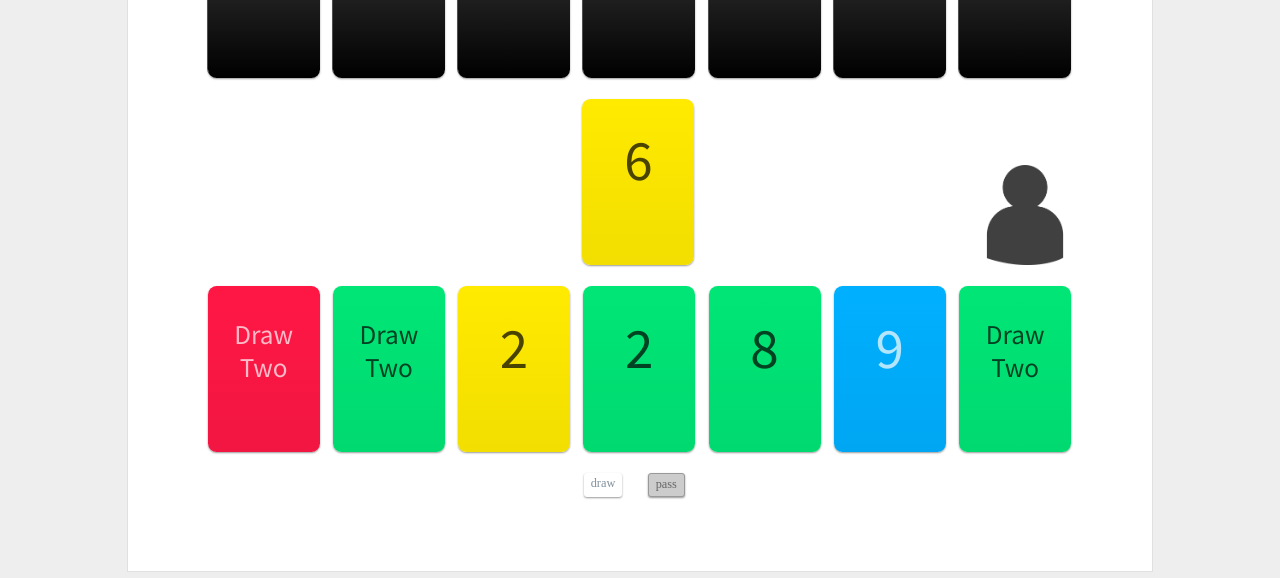
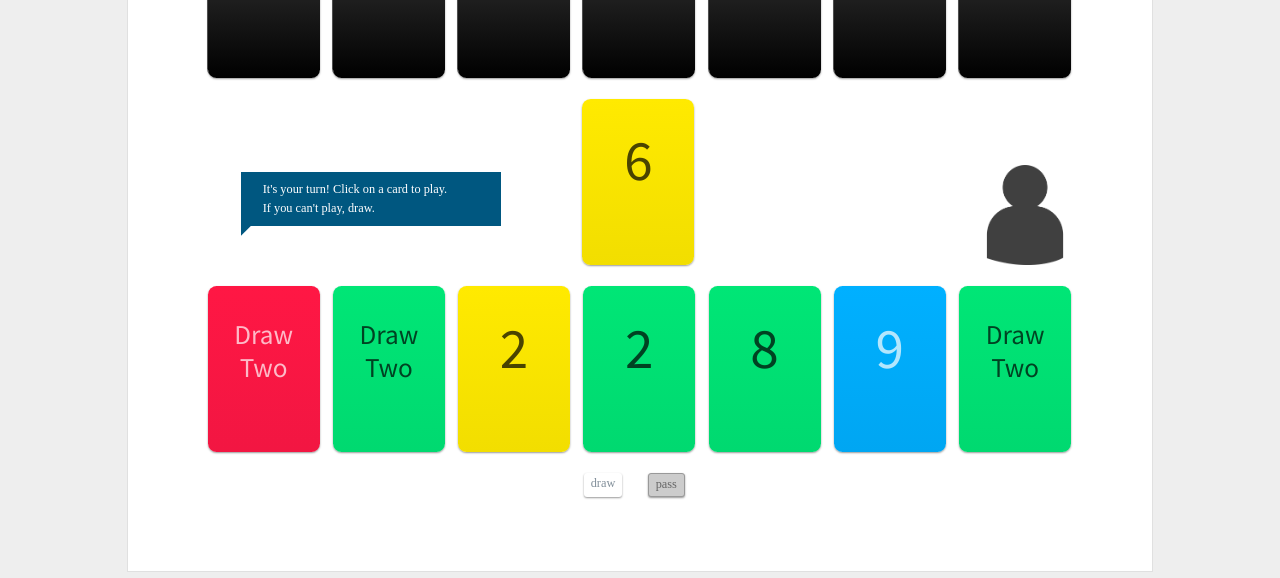
Before and after one commit to Kelvin-K-Cho/dos, a website built with webpack: page index.html in a window 1280 px wide. Shown: the part 222-800 px from the top of the page. Built offline with nearby package versions, Linux system fonts and the light colour scheme; files whose address does not match are found by name.

Commit message:
Add welcome message

```diff
--- a/index.html
+++ b/index.html
@@ -55,6 +55,10 @@
           </div>
 				</div>
 				<div id="discardPileContainer">
+          <div id="welcomeMessage" class="hide">
+            <div>It's your turn! Click on a card to play.<br>If you can't play, draw.</div>
+            <div id="triangleDown"></div>
+          </div>
 					<div id="wildMenu" class="hide">
 						<div id="triangleLeft"></div>
 						<div>Choose a color</div>
--- a/lib/game.js
+++ b/lib/game.js
@@ -60,6 +60,10 @@ class Game {
     this.humanHand.show(this.humanHand.length, "humanHand");
     this.discardPile.show(1, "discardPile");
 
+    setTimeout(function() {
+      document.getElementById("welcomeMessage").removeAttribute("class", "hide");
+    }, 500);
+
     this.humanHand.humanTurn(this.discardPile, this.computerHand, this.deck);
   }
 
--- a/style.css
+++ b/style.css
@@ -109,6 +109,68 @@ img {
   -webkit-border-radius: 0.3em;
   -moz-border-radius: 0.3em;
   border-radius: 0.3em;
+}
+
+#welcomeMessage {
+  width: 26.6%;
+  height: 29.2%;
+  top: 46.5%;
+  left: 5.5%;
+  padding-left: 2.4%;
+  background-color: #005780;
+  font-family: "Montserrat-Light";
+  font-size: 43%;
+  line-height: 160%;
+  visibility: visible;
+  white-space: nowrap;
+  opacity: 1;
+  webkit-transition: opacity 0.25s, visibility 0.25s;
+  -moz-transition: opacity 0.25s, visibility 0.25s;
+  -ms-transition: opacity 0.25s, visibility 0.25s;
+  -o-transition: opacity 0.25s, visibility 0.25s;
+  transition: opacity 0.25s, visibility 0.25s;
+  position: absolute;
+  display: inline-block;
+}
+
+#welcomeMessage.hide {
+  opacity: 0;
+  visibility: hidden;
+}
+
+#welcomeMessage div:first-child {
+  padding-top: 3.3%;
+  color: #FFFFFF;
+  display: inline-block;
+}
+
+#triangleDown {
+  width: 5.64%;
+  top: 100%;
+  left: 0%;
+  padding-bottom: 4%; /* Width / 1.41 */
+  overflow: hidden;
+  position: absolute;
+}
+
+#triangleDown:before {
+  width: 100%;
+  height: 100%;
+  top: 0%;
+  left: 0%;
+  content: "";
+  background-color: #005780;
+  -webkit-transform-origin: left bottom;
+  -moz-transform-origin: left bottom;
+  -ms-transform-origin: left bottom;
+  -o-transform-origin: left bottom;
+  transform-origin: left bottom;
+  -webkit-transform: rotate(-45deg);
+  -moz-transform: rotate(-45deg);
+  -ms-transform: rotate(-45deg);
+  -o-transform: rotate(-45deg);
+  transform: rotate(-45deg);
+  position: absolute;
 }
 
 #wildMenu {
```
Also changed, not shown: lib/bundle.js, lib/human.js.
